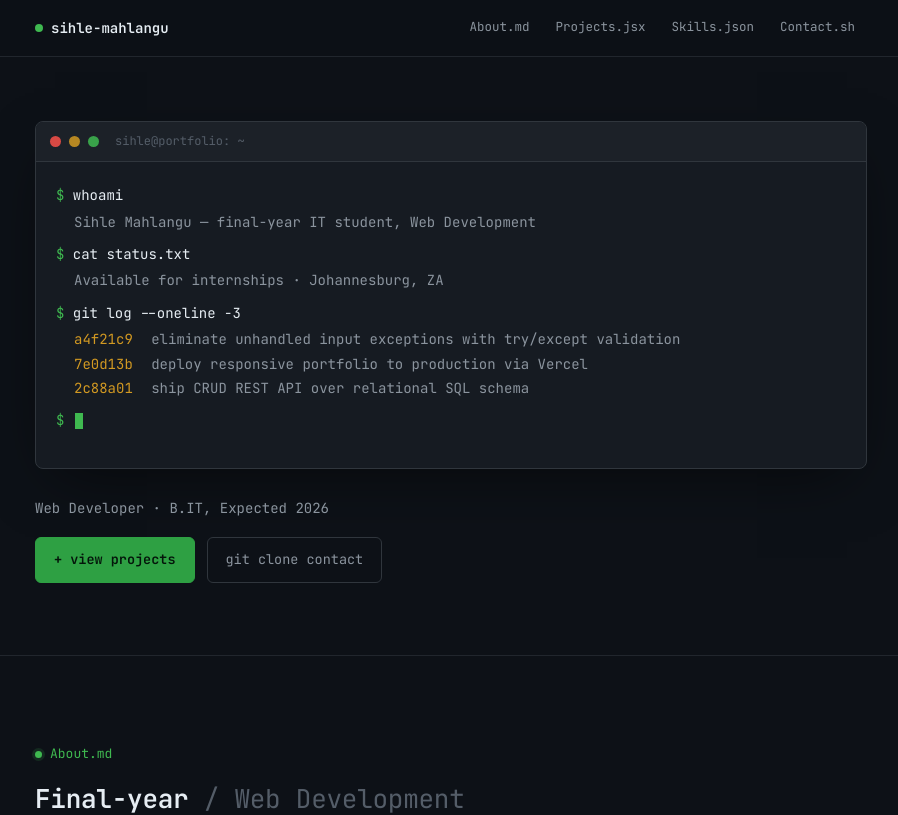
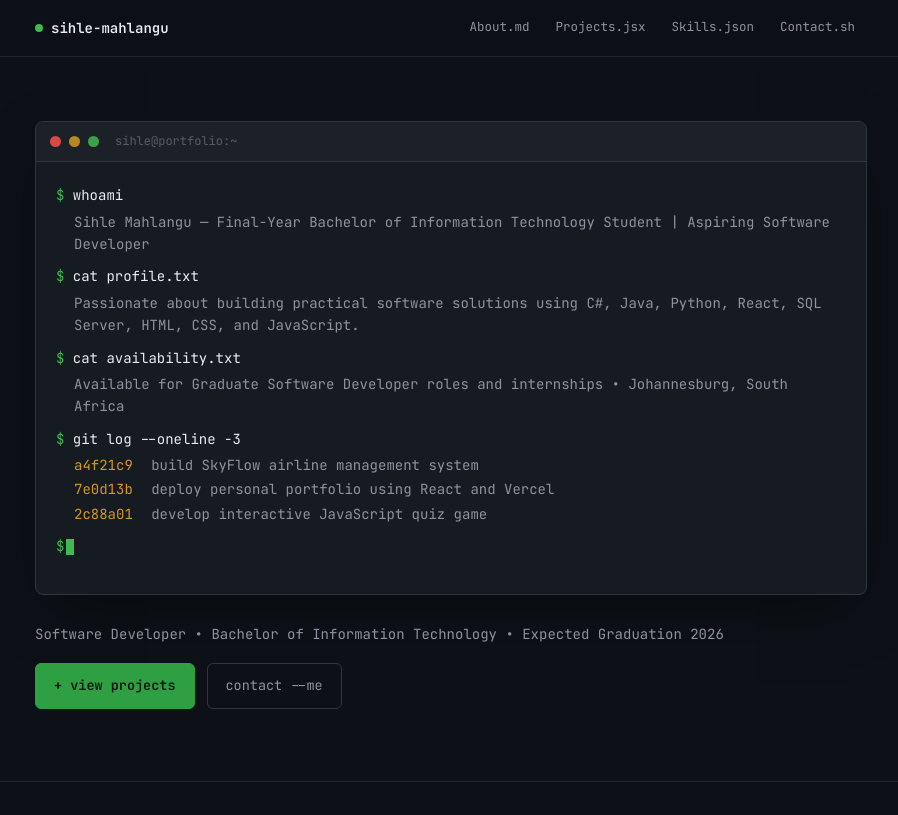
Before and after one commit to Dev-Sihle-Mahlangu/My-Portfolio, a React (Vite) app: page / in a window 1280 px wide. Shown: the top 815 px of the page, without its empty margins (189-1087 px from the left). Built offline with nearby package versions, Linux system fonts and the light colour scheme.

Commit message:
Update hero terminal content

```diff
--- a/src/components/Terminal.jsx
+++ b/src/components/Terminal.jsx
@@ -1,15 +1,28 @@
 import { useEffect, useState } from 'react'
 
 const LINES = [
-  { cmd: 'whoami', out: 'Sihle Mahlangu — final-year IT student, Web Development' },
-  { cmd: 'cat status.txt', out: 'Available for internships · Johannesburg, ZA' },
-  { cmd: 'git log --oneline -3', out: null },
+  {
+    cmd: 'whoami',
+    out: 'Sihle Mahlangu — Final-Year Bachelor of Information Technology Student | Aspiring Software Developer',
+  },
+  {
+    cmd: 'cat profile.txt',
+    out: 'Passionate about building practical software solutions using C#, Java, Python, React, SQL Server, HTML, CSS, and JavaScript.',
+  },
+  {
+    cmd: 'cat availability.txt',
+    out: 'Available for Graduate Software Developer roles and internships • Johannesburg, South Africa',
+  },
+  {
+    cmd: 'git log --oneline -3',
+    out: null,
+  },
 ]
 
 const COMMITS = [
-  'a4f21c9  eliminate unhandled input exceptions with try/except validation',
-  '7e0d13b  deploy responsive portfolio to production via Vercel',
-  '2c88a01  ship CRUD REST API over relational SQL schema',
+  'a4f21c9  build SkyFlow airline management system',
+  '7e0d13b  deploy personal portfolio using React and Vercel',
+  '2c88a01  develop interactive JavaScript quiz game',
 ]
 
 function useTypedLines(lines, speed = 22, lineDelay = 380) {
@@ -23,13 +36,17 @@ function useTypedLines(lines, speed = 22, lineDelay = 380) {
       const t = setTimeout(() => setShowExtra(true), 250)
       return () => clearTimeout(t)
     }
+
     const text = lines[lineIndex].cmd
     let i = 0
+
     const interval = setInterval(() => {
       i += 1
       setCurrent(text.slice(0, i))
+
       if (i >= text.length) {
         clearInterval(interval)
+
         setTimeout(() => {
           setDone((d) => [...d, lines[lineIndex]])
           setCurrent('')
@@ -37,11 +54,16 @@ function useTypedLines(lines, speed = 22, lineDelay = 380) {
         }, lineDelay)
       }
     }, speed)
+
     return () => clearInterval(interval)
-    // eslint-disable-next-line react-hooks/exhaustive-deps
   }, [lineIndex])
 
-  return { done, current, isTyping: lineIndex < lines.length, showExtra }
+  return {
+    done,
+    current,
+    isTyping: lineIndex < lines.length,
+    showExtra,
+  }
 }
 
 export default function Terminal() {
@@ -50,67 +72,99 @@ export default function Terminal() {
   return (
     <section id="top" className="hero">
       <div className="wrap hero-wrap">
-        <div className="term" role="img" aria-label="Terminal showing an introduction: Sihle Mahlangu, final-year IT student, available for internships in Johannesburg.">
+        <div
+          className="term"
+          role="img"
+          aria-label="Terminal introducing Sihle Mahlangu, an aspiring software developer, displaying professional profile and availability."
+        >
           <div className="term-bar">
             <span className="tdot" style={{ background: '#f85149' }} />
             <span className="tdot" style={{ background: '#d29922' }} />
             <span className="tdot" style={{ background: '#3fb950' }} />
-            <span className="term-title mono">sihle@portfolio: ~</span>
+            <span className="term-title mono">
+              sihle@portfolio:~
+            </span>
           </div>
+
           <div className="term-body mono">
-            {done.map((l, idx) => (
-              <div key={idx} className="term-line">
-                <div><span className="prompt">$</span> {l.cmd}</div>
-                {l.out && <div className="term-out">{l.out}</div>}
-                {l.cmd.startsWith('git log') && (
+            {done.map((line, index) => (
+              <div key={index} className="term-line">
+                <div>
+                  <span className="prompt">$</span> {line.cmd}
+                </div>
+
+                {line.out && (
+                  <div className="term-out">{line.out}</div>
+                )}
+
+                {line.cmd.startsWith('git log') && (
                   <div className="term-out">
-                    {COMMITS.map((c) => (
-                      <div key={c} className="commit-line">
-                        <span className="hash">{c.slice(0, 7)}</span>
-                        {c.slice(7)}
+                    {COMMITS.map((commit) => (
+                      <div key={commit} className="commit-line">
+                        <span className="hash">
+                          {commit.slice(0, 7)}
+                        </span>
+                        {commit.slice(7)}
                       </div>
                     ))}
                   </div>
                 )}
               </div>
             ))}
+
             {isTyping && (
               <div className="term-line">
                 <span className="prompt">$</span> {current}
                 <span className="cursor" />
               </div>
             )}
+
             {showExtra && (
               <div className="term-line term-final">
-                <span className="prompt">$</span> <span className="cursor" />
+                <span className="prompt">$</span>
+                <span className="cursor" />
               </div>
             )}
           </div>
         </div>
 
         <div className={`hero-copy ${showExtra ? 'visible' : ''}`}>
-          <p className="hero-role mono">Web Developer &middot; B.IT, Expected 2026</p>
+          <p className="hero-role mono">
+            Software Developer • Bachelor of Information Technology • Expected Graduation 2026
+          </p>
+
           <div className="hero-actions">
             <a className="btn btn-primary mono" href="#projects">
               <span className="diff-add">+</span> view projects
             </a>
+
             <a className="btn btn-ghost mono" href="#contact">
-              git clone contact
+              contact --me
             </a>
           </div>
         </div>
       </div>
 
       <style>{`
-        .hero { padding-top: 64px; padding-bottom: 72px; }
-        .hero-wrap { display: flex; flex-direction: column; gap: 28px; }
+        .hero {
+          padding-top: 64px;
+          padding-bottom: 72px;
+        }
+
+        .hero-wrap {
+          display: flex;
+          flex-direction: column;
+          gap: 28px;
+        }
+
         .term {
           background: var(--surface);
           border: 1px solid var(--border);
           border-radius: 8px;
           overflow: hidden;
-          box-shadow: 0 20px 60px -20px rgba(0,0,0,0.6);
+          box-shadow: 0 20px 60px -20px rgba(0, 0, 0, 0.6);
         }
+
         .term-bar {
           display: flex;
           align-items: center;
@@ -119,26 +173,50 @@ export default function Terminal() {
           background: var(--surface-2);
           border-bottom: 1px solid var(--border);
         }
-        .tdot { width: 11px; height: 11px; border-radius: 50%; opacity: 0.85; }
+
+        .tdot {
+          width: 11px;
+          height: 11px;
+          border-radius: 50%;
+          opacity: 0.85;
+        }
+
         .term-title {
           margin-left: 8px;
           font-size: 12px;
           color: var(--text-faint);
         }
+
         .term-body {
           padding: 22px 20px 26px;
           font-size: 14px;
-          min-height: 190px;
+          min-height: 240px;
         }
-        .term-line { margin-bottom: 10px; }
-        .prompt { color: var(--green); }
+
+        .term-line {
+          margin-bottom: 10px;
+        }
+
+        .prompt {
+          color: var(--green);
+        }
+
         .term-out {
           color: var(--text-dim);
           margin-top: 4px;
           padding-left: 18px;
+          line-height: 1.6;
         }
-        .commit-line { margin-top: 2px; }
-        .hash { color: var(--amber); margin-right: 10px; }
+
+        .commit-line {
+          margin-top: 2px;
+        }
+
+        .hash {
+          color: var(--amber);
+          margin-right: 10px;
+        }
+
         .cursor {
           display: inline-block;
           width: 8px;
@@ -148,27 +226,71 @@ export default function Terminal() {
           vertical-align: text-bottom;
           animation: blink 1s step-end infinite;
         }
-        @keyframes blink { 50% { opacity: 0; } }
+
+        @keyframes blink {
+          50% {
+            opacity: 0;
+          }
+        }
+
         .hero-copy {
           opacity: 0;
           transform: translateY(6px);
           transition: opacity 0.5s ease, transform 0.5s ease;
         }
-        .hero-copy.visible { opacity: 1; transform: translateY(0); }
-        .hero-role { color: var(--text-dim); font-size: 14px; margin-bottom: 18px; }
-        .hero-actions { display: flex; gap: 12px; flex-wrap: wrap; }
+
+        .hero-copy.visible {
+          opacity: 1;
+          transform: translateY(0);
+        }
+
+        .hero-role {
+          color: var(--text-dim);
+          font-size: 14px;
+          margin-bottom: 18px;
+        }
+
+        .hero-actions {
+          display: flex;
+          gap: 12px;
+          flex-wrap: wrap;
+        }
+
         .btn {
           font-size: 13.5px;
           padding: 11px 18px;
           border-radius: 6px;
           border: 1px solid var(--border);
-          transition: border-color 0.15s ease, background 0.15s ease, transform 0.15s ease;
+          transition:
+            border-color 0.15s ease,
+            background 0.15s ease,
+            transform 0.15s ease;
         }
-        .btn-primary { background: var(--green-dim); color: #04150a; border-color: var(--green-dim); font-weight: 600; }
-        .btn-primary:hover { background: var(--green); transform: translateY(-1px); }
-        .btn-primary .diff-add { color: #04150a; }
-        .btn-ghost { color: var(--text-dim); }
-        .btn-ghost:hover { color: var(--text); border-color: var(--amber); }
+
+        .btn-primary {
+          background: var(--green-dim);
+          color: #04150a;
+          border-color: var(--green-dim);
+          font-weight: 600;
+        }
+
+        .btn-primary:hover {
+          background: var(--green);
+          transform: translateY(-1px);
+        }
+
+        .btn-primary .diff-add {
+          color: #04150a;
+        }
+
+        .btn-ghost {
+          color: var(--text-dim);
+        }
+
+        .btn-ghost:hover {
+          color: var(--text);
+          border-color: var(--amber);
+        }
       `}</style>
     </section>
   )
```
